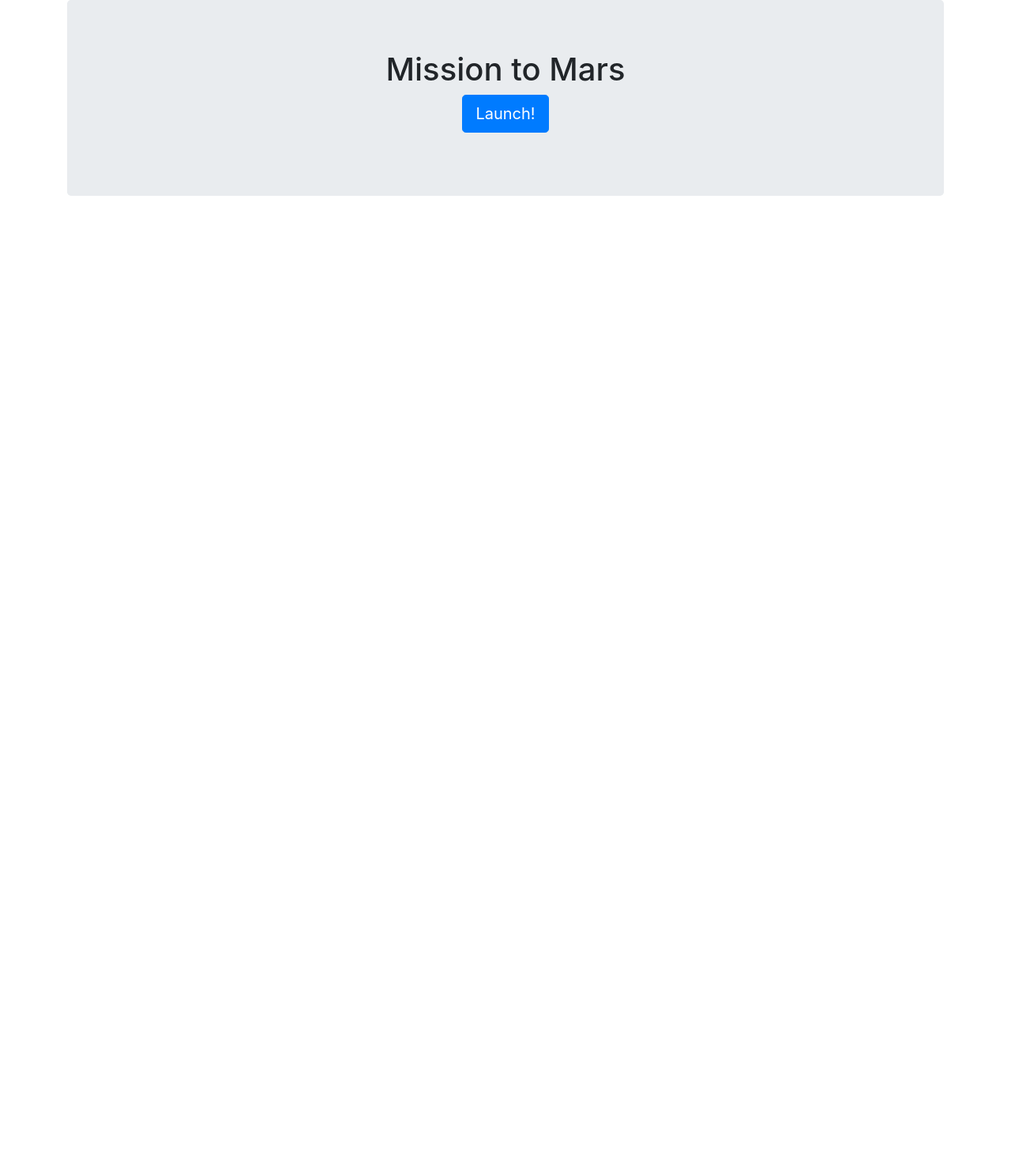
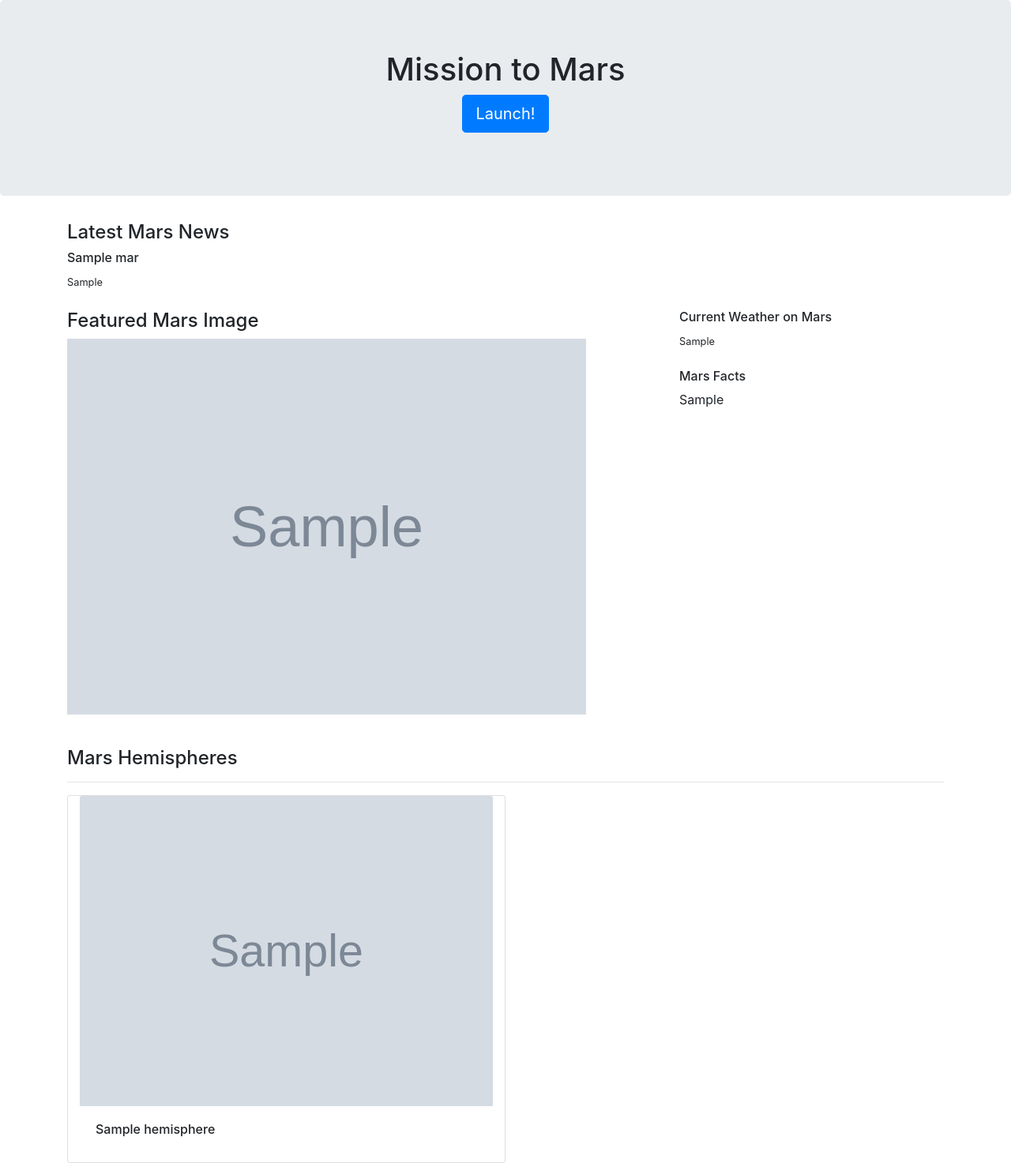
Before and after one commit to bdthai81/Web-Scraping-challenge, a Flask app: page / in a window 1280 px wide. Shown: the whole page at 79% size. Before the commit the page ends 248 px from the top, so only its background shows below. Run offline with Flask 2, Linux system fonts and the light colour scheme; grey boxes marked "Sample" are stand-in pictures; a database or web service that is not in the repository returns one stand-in record (values such as "Sample title"); parts of the project's set-up code (start-up, migrations or seed data) failed here and were passed over; some libraries are stand-ins or nearby versions.

Commit message:
complete app.py, scrape_mars.py, index.html

```diff
--- a/app.py
+++ b/app.py
@@ -11,15 +11,20 @@ mongo = PyMongo(app)
 
 @app.route("/")
 def index():
-    listings = mongo.db.listings.find_one()
-    return render_template("index.html", listings=listings)
+    mars_data = mongo.db.mars.find_one()
+
+    return render_template("index.html", mars=mars_data)
 
 
 @app.route("/scrape")
 def scraper():
-    listings = mongo.db.listings
-    listings_data = scrape_mars.scrape()
-    listings.update({}, listings_data, upsert=True)
+    # Declare mongodb objects (collections)
+    mars = mongo.db.mars
+    # Get mars and hemisphere data from scrapping
+    mars_data = scrape_mars.scrape()
+    # Update MongoDB
+    mars.update({}, mars_data, upsert=True)
+    # Refresh page
     return redirect("/", code=302)
 
 
--- a/scrape_mars.py
+++ b/scrape_mars.py
@@ -1,72 +1,83 @@
 # Load Modules
 from splinter import Browser
 import pandas as pd
+import time
 
-# Launch splinter browser
-executable_path = {'executable_path': '/usr/local/bin/chromedriver'}
-browser = Browser('chrome', **executable_path, headless=False)
+def init_browser():
+        # Launch splinter browser
+        executable_path = {'executable_path': '/usr/local/bin/chromedriver'}
+        return Browser('chrome', **executable_path, headless=False)
 
+def scrape():
+        browser = init_browser()
+        mars_data = {}
+        hemispheres_data = []
 
-# NASA Mars News
-# URL of Mars news page to be scraped
-url = 'https://mars.nasa.gov/news'
-browser.visit(url)
-# Find slides and save the first's info
-first_news = browser.find_by_css(f'li[class="slide"]').first
-news_title = first_news.find_by_css(f'div[class="content_title"]').text
-news_p = first_news.find_by_css(f'div[class="article_teaser_body"]').text
-print(news_title, '\n', news_p)
+        # NASA Mars News
+        # URL of Mars news page to be scraped
+        url = 'https://mars.nasa.gov/news'
+        browser.visit(url)
+        time.sleep(1)
+        # Find slides and save the first's info
+        first_news = browser.find_by_css(f'li[class="slide"]').first
+        news_title = first_news.find_by_css(f'div[class="content_title"]').text
+        news_p = first_news.find_by_css(f'div[class="article_teaser_body"]').text
+        mars_data["news_title"] = news_title
+        mars_data["news_p"] = news_p
 
+        # JPL Mars Space Images - Featured Image
+        url = 'https://www.jpl.nasa.gov/spaceimages/?search=&category=Mars'
+        browser.visit(url)
+        time.sleep(1)
+        # find the image url for the current Featured Mars Image and assign the url string
+        featured_img = browser.find_by_css(f'a[class="button fancybox"]').first
+        featured_image_url = "https://www.jpl.nasa.gov/" + featured_img['data-fancybox-href']
+        mars_data["featured_image_url"] = featured_image_url
 
-# JPL Mars Space Images - Featured Image
-url = 'https://www.jpl.nasa.gov/spaceimages/?search=&category=Mars'
-browser.visit(url)
-# find the image url for the current Featured Mars Image and assign the url string
-featured_img = browser.find_by_css(f'a[class="button fancybox"]').first
-featured_image_url = "https://www.jpl.nasa.gov/" + featured_img['data-fancybox-href']
-featured_image_url
+        # Mars Weather
+        url = 'https://twitter.com/marswxreport?lang=en'
+        browser.visit(url)
+        time.sleep(1)
+        # Save the tweet text for the weather report
+        mars_weather_first = browser.find_by_css(f'div[class="js-tweet-text-container"]').first
+        # Split data and keep only the temperature data
+        mars_weather = mars_weather_first.find_by_tag('p').text.split('\n')[0]
+        mars_data["mars_weather"] = mars_weather
 
-# Mars Weather
-url = 'https://twitter.com/marswxreport?lang=en'
-browser.visit(url)
-# Save the tweet text for the weather report
-mars_weather_first = browser.find_by_css(f'div[class="js-tweet-text-container"]').first
-# Split data and keep only the temperature data
-mars_weather = mars_weather_first.find_by_tag('p').text.split('\n')[0]
+        # Mars Facts
+        url = 'http://space-facts.com/mars/'
+        # Get tables from url with pandas
+        tables = pd.read_html(url)
+        time.sleep(1)
+        # Take the first table DataFrame and name the columns
+        df = tables[0]
+        df.columns = ['Fact', 'Value']
+        # Convert the DataFrame table to html
+        html_table = df.to_html(index=False)
+        html_table = html_table.replace('\n', '')
+        mars_data["html_table"] = html_table
 
-# Mars Facts
-url = 'http://space-facts.com/mars/'
-# Get tables from url with pandas
-tables = pd.read_html(url)
-# Take the first table DataFrame and name the columns
-df = tables[0]
-df.columns = ['Fact', 'Value']
-# Convert the DataFrame table to html
-html_table = df.to_html()
-html_table = html_table.replace('\n', '')
-html_table
+        # Mars Hemispheres
+        url = 'https://astrogeology.usgs.gov/search/results?q=hemisphere+enhanced&k1=target&v1=Mars'
+        browser.visit(url)
+        time.sleep(1)
+        # Use a Python dictionary to store the data using the keys img_url and title
+        items = browser.find_by_css(f'div[class="item"]')
+        # Create temp list to store hemisphere title and url
+        temp_hemisphere_list = []
+        # store the titles and hemisphere urls into list
+        for item in items:
+                title = item.find_by_tag('h3').text
+                hemisphere_url = item.find_by_tag('a')['href']
+                temp_hemisphere_list.append({hemisphere_url:title})
+        # Parse thru the hemisphere and store the titles and hemisphere urls into list
+        for hemisphere in temp_hemisphere_list:
+                for key, value in hemisphere.items():
+                        browser.visit(key)
+                        download = browser.find_by_css(f'div[class="downloads"]').first
+                        orginal_anchor = download.find_by_text('Sample')
+                        img_url  = orginal_anchor["href"]
+                        hemispheres_data.append({"name": value, "img_url": img_url})
 
-# Mars Hemispheres
-url = 'https://astrogeology.usgs.gov/search/results?q=hemisphere+enhanced&k1=target&v1=Mars'
-browser.visit(url)
-# Use a Python dictionary to store the data using the keys img_url and title
-items = browser.find_by_css(f'div[class="item"]')
-# Create temp list to store hemisphere title and url
-temp_hemisphere_list = []
-# store the titles and hemisphere urls into list
-for item in items:
-    title = item.find_by_tag('h3').text
-    hemisphere_url = item.find_by_tag('a')['href']
-    temp_hemisphere_list.append({hemisphere_url:title})
-# Create list to store hempishere title and image url
-hemisphere_list = []
-# Parse thru the hemisphere and store the titles and hemisphere urls into list
-for hemisphere in temp_hemisphere_list:
-    for key, value in hemisphere.items():
-        browser.visit(key)
-        download = browser.find_by_css(f'div[class="downloads"]').first
-        orginal_anchor = download.find_by_text('Original')
-        img_url  = orginal_anchor["href"]
-        hemisphere_list.append({img_url:value})
-
-hemisphere_list
+        mars_data["hemispheres"] = hemispheres_data
+        return mars_data
--- a/templates/index.html
+++ b/templates/index.html
@@ -10,20 +10,71 @@
 </head>
 
 <body>
-  <div class="container">
-
+  <header>
     <div class="jumbotron text-center">
       <h1>Mission to Mars</h1>
       <p><a class="btn btn-primary btn-lg" href="/scrape" role="button">Launch!</a></p>
     </div>
-
-    <!-- Render Mars Info. -->
-    <div class="row" id="Mars-listings">
-      <div class="col-md-12">
+  </header>
+  <main>
+    <div class="container">
+      <!-- Latest Mars News -->
+      <div class="row">
+        <div class="col-md-12">
+          <h4>Latest Mars News</h4>
+          <h6>{{mars.news_title}}</h6>
+          <small>{{mars.news_p}}</small>
+        </div>
+      </div>
+      <br>
+      <div class="row">
+        <!-- Featured Mars Image -->
+        <div class="col-md-8">
+          <h4>Featured Mars Image</h4>
+          <img width="90%" height="90%" src={{mars.featured_image_url}}>
+        </div>
+        <div class="col-md-4">
+          <div class="container">
+            <!-- Current Weather -->
+            <div class="row">
+              <div class="col-md-12">
+                <h6>Current Weather on Mars</h6>
+                <small>{{mars.mars_weather}}</small>
+              </div>
+            </div>
+            <br>
+            <!-- Mars Facts -->
+            <div class="row">
+              <div class="col-md-12">
+                <h6>Mars Facts</h6>
+                {{mars.html_table|safe}}
+              </div>
+            </div>
+          </div>
+        </div>
+      </div>
+      <br>
+      <!-- Mars Hemispheres-->
+      <div class="row">
+        <div class="col-md-12">
+          <h4>Mars Hemispheres</h4>
+          <hr>
+          <div class="container">
+            <div class="row">
+              {% for hemisphere in mars.hemispheres %}
+                  <div class="card col-md-6" style="width: 18rem;">
+                      <img src={{hemisphere.img_url}} class="card-img-top" alt="...">
+                      <div class="card-body">
+                        <h6 class="card-title">{{ hemisphere.name }}</h6>
+                      </div>
+                  </div>
+              {% endfor %}
+            </div>
+          </div>
+        </div>
       </div>
     </div>
-
-  </div>
+  </main>
   <script src="https://code.jquery.com/jquery-3.3.1.slim.min.js" integrity="sha384-q8i/X+965DzO0rT7abK41JStQIAqVgRVzpbzo5smXKp4YfRvH+8abtTE1Pi6jizo" crossorigin="anonymous"></script>
   <script src="https://cdnjs.cloudflare.com/ajax/libs/popper.js/1.14.7/umd/popper.min.js" integrity="sha384-UO2eT0CpHqdSJQ6hJty5KVphtPhzWj9WO1clHTMGa3JDZwrnQq4sF86dIHNDz0W1" crossorigin="anonymous"></script>
   <script src="https://stackpath.bootstrapcdn.com/bootstrap/4.3.1/js/bootstrap.min.js" integrity="sha384-JjSmVgyd0p3pXB1rRibZUAYoIIy6OrQ6VrjIEaFf/nJGzIxFDsf4x0xIM+B07jRM" crossorigin="anonymous"></script>
```
